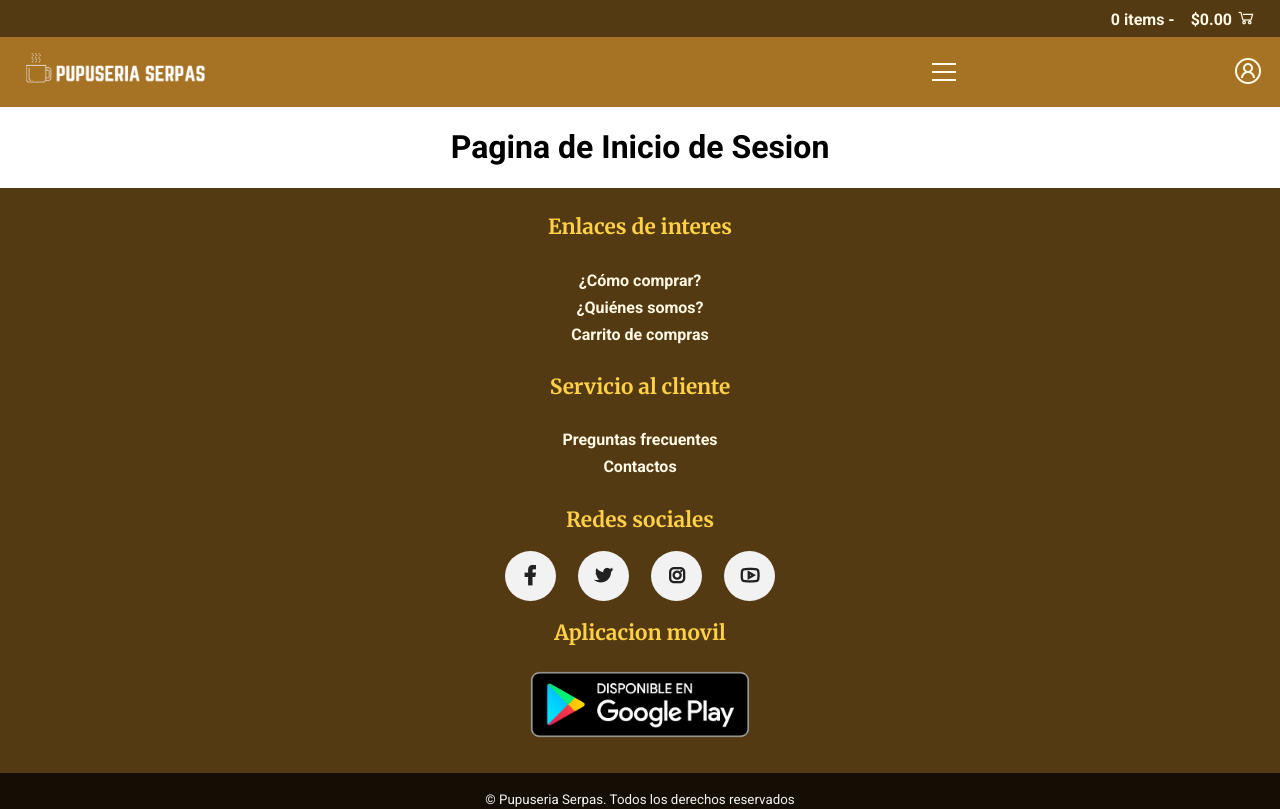
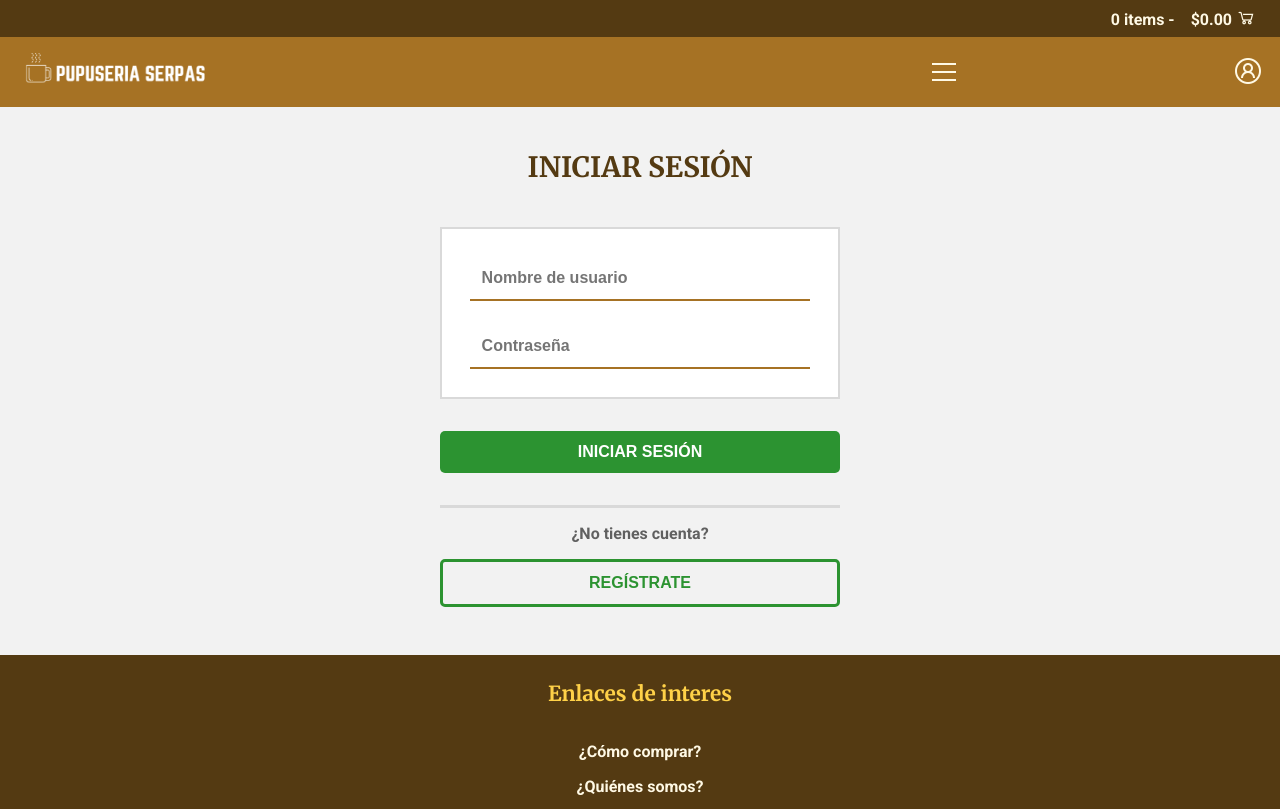
Before and after one commit to Carrillo11/proyecto-catedra-dps, a React (Create React App) app: page /inicioSesion in a window 1280 px wide. Shown: the top 809 px of the page. Built offline with nearby package versions, Linux system fonts and the light colour scheme.

Commit message:
Finalizado - Interface de la pagina login del sitio web

```diff
--- a/src/App.css
+++ b/src/App.css
@@ -1,38 +1,3 @@
 .App {
   text-align: center;
 }
-
-.App-logo {
-  height: 40vmin;
-  pointer-events: none;
-}
-
-@media (prefers-reduced-motion: no-preference) {
-  .App-logo {
-    animation: App-logo-spin infinite 20s linear;
-  }
-}
-
-.App-header {
-  background-color: #282c34;
-  min-height: 100vh;
-  display: flex;
-  flex-direction: column;
-  align-items: center;
-  justify-content: center;
-  font-size: calc(10px + 2vmin);
-  color: white;
-}
-
-.App-link {
-  color: #61dafb;
-}
-
-@keyframes App-logo-spin {
-  from {
-    transform: rotate(0deg);
-  }
-  to {
-    transform: rotate(360deg);
-  }
-}
--- a/src/App.js
+++ b/src/App.js
@@ -12,8 +12,15 @@ import BarraCarrito from './componentes/elementos/BarraCarrito/BarraCarrito';
 import BarraNav from './componentes/elementos/BarraNav/BarraNav';
 import Footer from './componentes//elementos/Footer/Footer';
 
-// Pagina inicio
+// Paginas del sitio
 import Inicio from './componentes/Inicio/Inicio';
+import ComoComprar from './componentes/ComoComprar/ComoComprar';
+import Faq from './componentes/PreguntasFrecuentes/PregunstasFrecuentes';
+import QuienesSomos from './componentes/QuienesSomos/QuienesSomos';
+
+// Paginas de inicio de sesion y registro
+import InicioSesion from './componentes/InicioSesion/InicioSesion';
+import Registro from './componentes/Registro/Registro';
 
 class App extends React.Component {
   constructor() {
@@ -34,25 +41,25 @@ class App extends React.Component {
           <Switch>
 
             <Route path="/comoComprar">
-              <h1>Pagina Como Comprar</h1>
+              <ComoComprar />
             </Route>
 
             <Route path="/faq">
-              <h1>Pagina de Preguntas Frecuentes</h1>
+              <Faq />
             </Route>
 
             <Route path="/quienesSomos">
-              <h1>Pagina de Quienes Somos</h1>
+              <QuienesSomos />
             </Route>
 
             {/* Paginas de inicio de sesion y registro */}
 
             <Route path="/inicioSesion">
-              <h1>Pagina de Inicio de Sesion</h1>
+              <InicioSesion />
             </Route>
 
             <Route path="/registro">
-              <h1>Pagina de Registro</h1>
+              <Registro />
             </Route>
 
             {/* Ruta de la pagina de inicio (Ruta raiz) */}
--- /dev/null
+++ b/src/componentes/ComoComprar/ComoComprar.js
@@ -0,0 +1,13 @@
+import React, { Component } from 'react';
+
+class ComoComprar extends Component {
+    render() {
+        return (
+            <div className="ComoComprar">
+                <h1>Componente como comprar</h1>
+            </div>
+        );
+    }
+}
+
+export default ComoComprar;
--- /dev/null
+++ b/src/componentes/InicioSesion/InicioSesion.js
@@ -0,0 +1,26 @@
+import React, { Component } from 'react';
+
+import { Link } from 'react-router-dom';
+
+class InicioSesion extends Component {
+    render() {
+        return (
+            <div className="InicioSesion">
+                <h1>Iniciar sesión</h1>
+                <div className="form">
+                    <div className="grupo-inputs">
+                        <input type="text" placeholder="Nombre de usuario" />
+                        <input type="password" placeholder="Contraseña" />
+                    </div>
+                    <button class="botonIniciarSesion">Iniciar sesión</button>
+                </div>
+                <div className="sin-cuenta">
+                    <p>¿No tienes cuenta?</p>
+                    <Link to="/registro"><button class="botonIrRegistro">Regístrate</button></Link>
+                </div>
+            </div>
+        );
+    }
+}
+
+export default InicioSesion;
--- /dev/null
+++ b/src/componentes/PreguntasFrecuentes/PregunstasFrecuentes.js
@@ -0,0 +1,13 @@
+import React, { Component } from 'react';
+
+class PreguntasFrecuentes extends Component {
+    render() {
+        return (
+            <div className="PreguntasFrecuentes">
+                <h1>Componente de preguntas frecuentes</h1>
+            </div>
+        );
+    }
+}
+
+export default PreguntasFrecuentes;
--- /dev/null
+++ b/src/componentes/QuienesSomos/QuienesSomos.js
@@ -0,0 +1,13 @@
+import React, { Component } from 'react';
+
+class QuienesSomos extends Component {
+    render() {
+        return (
+            <div className="QuienesSomos">
+                <h1>Componente quienes somos</h1>
+            </div>
+        );
+    }
+}
+
+export default QuienesSomos;
--- /dev/null
+++ b/src/componentes/Registro/Registro.js
@@ -0,0 +1,13 @@
+import React, { Component } from 'react';
+
+class Registro extends Component {
+    render() {
+        return (
+            <div className="Registro">
+                <h1>Componente de registro</h1>
+            </div>
+        );
+    }
+}
+
+export default Registro;
--- a/src/componentes/elementos/Footer/Footer.css
+++ b/src/componentes/elementos/Footer/Footer.css
@@ -27,7 +27,7 @@ y el footer del copyright
 }
 
 .footer ul li {
-    padding: .25em 0;
+    padding: .5em 0;
 }
 
 .footer ul li a {
--- a/src/index.css
+++ b/src/index.css
@@ -1,4 +1,5 @@
 body {
+  background: #F2F2F2;
   box-sizing: border-box;
   margin: 0;
   font-family: 'Roboto',-apple-system, BlinkMacSystemFont, 'Segoe UI', 'Roboto', 'Oxygen',
@@ -7,3 +8,87 @@ body {
   -webkit-font-smoothing: antialiased;
   -moz-osx-font-smoothing: grayscale;
 }
+
+h1 {
+  color: #543A12;
+  font-family: 'Merriweather', Arial, Helvetica, sans-serif;
+  font-size: 1.75em;
+  margin: 1.5em 0;
+  text-transform: uppercase;
+}
+
+/*****************************
+ESTILOS PARA LA PAGINA LOGIN
+******************************/
+
+.InicioSesion {
+  margin-bottom: 1.5em;
+}
+
+.InicioSesion .form,
+.InicioSesion .sin-cuenta {
+  border-bottom: 3px solid #D9D9D9;
+  margin: 0 auto;
+
+  max-width: 400px;
+  width: 95%;
+}
+
+.InicioSesion .form .grupo-inputs {
+  background: #FFFFFF;
+  border: 2px solid #D9D9D9;
+  padding: 1em 0;
+}
+
+.InicioSesion .form .grupo-inputs input {
+  border: none;
+  border-bottom: 2px solid #A67224;
+  color: #A67224;
+  font-size: 1em;
+  font-weight: bold;
+  margin: .75em 0;
+  outline: none;
+  padding: .75em;
+  width: 80%;
+}
+
+.InicioSesion .form .grupo-inputs input:focus {
+  border-color: #212121;
+}
+
+.InicioSesion .form .botonIniciarSesion,
+.InicioSesion .sin-cuenta .botonIrRegistro {
+  background: #2C9331;
+  border: none;
+  border-radius: 5px;
+  color: #FFF;
+  cursor: pointer;
+  font-size: 1em;
+  font-weight: bold;
+  margin: 2em 0;
+  padding: .75em 0;
+  text-transform: uppercase;
+  width: 100%;
+}
+
+.InicioSesion .form .botonIniciarSesion:hover {
+  background: #237627;
+}
+
+.InicioSesion .sin-cuenta {
+  color: #606060;
+  border: none;
+  font-weight: bold;
+}
+
+.InicioSesion .sin-cuenta .botonIrRegistro {
+  border: 3px solid #2C9331;
+  background: #F2F2F2;
+  color: #2C9331;
+  margin: 0;
+  margin-bottom: 1.5em;
+}
+
+.InicioSesion .sin-cuenta .botonIrRegistro:hover {
+  background: #FFFFFF;
+}
```
